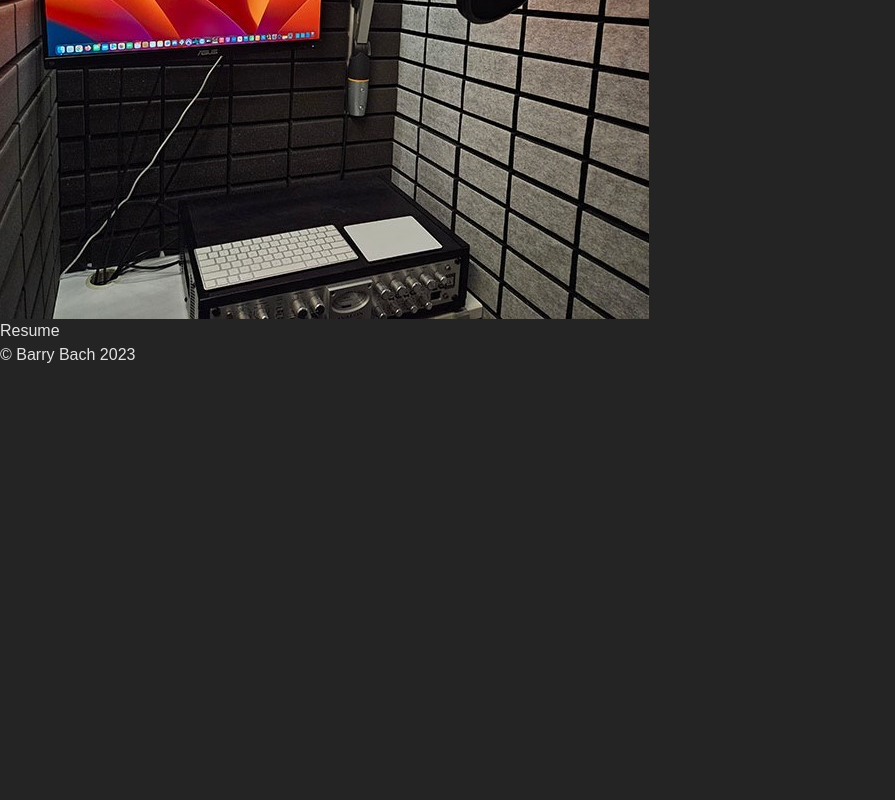
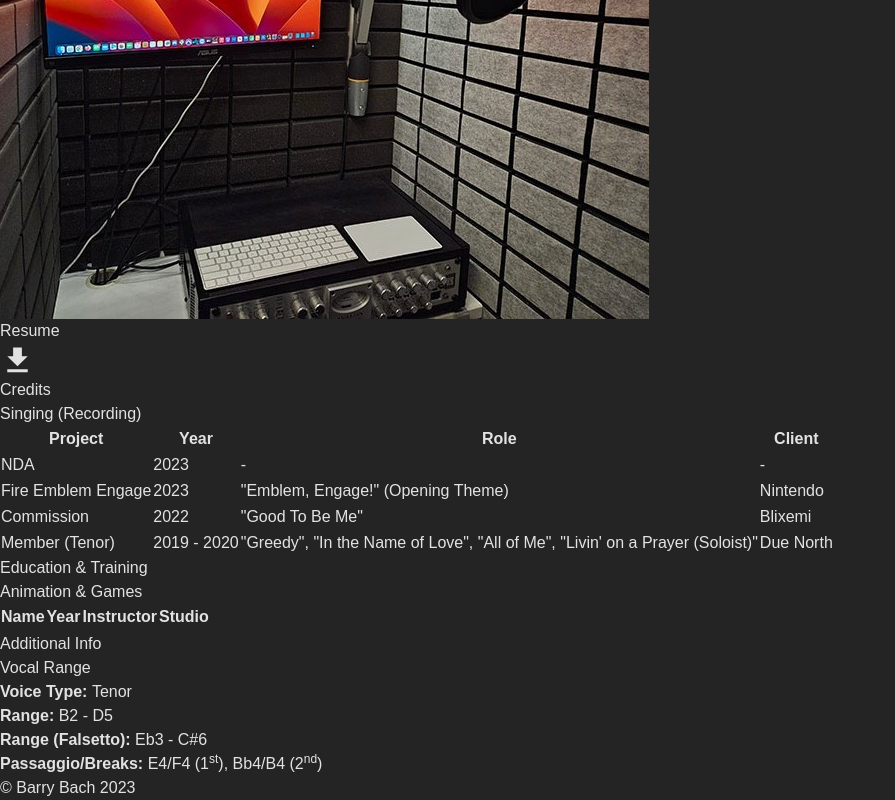
Before and after one commit to bbachdev/barry-bach-site, a React (Vite) app: page / in a window 1280 px wide. Shown: the part 3649-4449 px from the top of the page, without its empty margins (0-895 px from the left). Before the commit the page ends 4016 px from the top, so only its background shows below. Built offline with nearby package versions, Linux system fonts and the light colour scheme; a web font is replaced by a local one.

Commit message:
Style updates + beginning of Resume section

```diff
--- a/src/App.tsx
+++ b/src/App.tsx
@@ -8,6 +8,7 @@ import Headshot from './assets/images/headshot1.jpg'
 import Logo from './assets/images/NameLogo.png'
 import StudioImage from './assets/images/studio.jpg'
 import { useState } from 'react'
+import Resume from './components/Resume'
 
 function App() {
   const currentYear = new Date().getFullYear()
@@ -23,7 +24,7 @@ function App() {
               <span className={'font-light text-center text-lg mt-4'}>Singer | Voice Actor</span>
             </div>
 
-            <div className={'flex flex-col mt-auto mb-8 space-y-6'}>
+            <div className={'flex flex-col mt-4 md:mt-8 mb-8 lg:mb-8 space-y-6'}>
               <AudioPlayer title='Singing Demo' src={SingingDemo}/>
               <AudioPlayer title='Character Demo' src={SingingDemo}/>
               <AudioPlayer title='Home Studio Sample' src={SingingDemo}/>
@@ -33,18 +34,19 @@ function App() {
         <a id="about"></a><div id="aboutSection" className={'flex flex-col space-y-4 pb-10 border-x border-neutral-600'}>
           <h2 className={'text-center text-4xl mt-8 mb-6'}>About</h2>
           <p className={'w-4/5 mx-auto text-center md:text-left'}>
-            {'Barry Bach (he/him) is a professional singer and voice actor, currently residing in the greater Minneapolis area. His love for the vocal arts originated from both watching, as well as participating in, a variety of musical theatre productions throughout his teenage and early adult years. While simultaneously studying computer science at the University of Wisconsin - Eau Claire, Barry underwent further refinement of his voice and acting technique, and continued performing in various theatrical and operatic productions throughout his educational career.'}<br/><br/>
+            {'Barry Bach (he/him) is a professional singer and voice actor, currently residing in the greater Minneapolis area, best known for his recent work as vocalist for the opening theme of '}<i>Fire Emblem Engage</i>.{' His love for the vocal arts originated from both watching, as well as participating in, a variety of musical theatre productions throughout his teenage and early adult years. While simultaneously studying computer science at the University of Wisconsin - Eau Claire, Barry underwent further refinement of his voice and acting technique, and continued performing in various theatrical and operatic productions throughout his educational career.'}<br/><br/>
             {'Following his years of formal education, Barry spent several years as a member of Twin Cities based "a cappella" group, '}<i>Due North</i>{', performing for a large number of audiences within public, corporate, and education settings. Upon the group\'s disbandment in 2020, Barry honed in his skills and strengths, and began his pursuit towards voice acting and freelance singing opportunities.'}<br/><br/>
             {'Today, Barry has completed such work for a variety of clients, ranging from small independent productions to larger "triple-A" video game titles alike. His youthful, dynamic tenor voice is well suited for a variety of roles and genres of work, and he prides himself on his passion and genuine enthusiasm for his craft. Your project deserves more than just "a voice" to get the job done, and Barry is well-equipped and eager to help bring your creative vision to life.'}
           </p>
         </div>
-        <div id="specsSection" className={'flex flex-col md:flex-row bg-[#f4e8b7] text-slate-700'}>
+        <a id="studio"></a>
+        <div id="specsSection" className={'flex flex-col md:flex-row bg-[#f4efda] text-slate-700'}>
           <StudioSpecs />
-          <img className={'object-cover'} src={StudioImage} alt='Image of home studio'/>
+          <img className={'object-cover md:w-3/5'} src={StudioImage} alt='Image of home studio'/>
         </div>
-        <a id="about"></a><div id="resumeSection" className={'flex flex-col space-y-4 pb-10 border-x border-neutral-600'}>
-          <h2 className={'text-center text-4xl mt-8 mb-6'}>Resume</h2>
-
+        <a id="resume"></a>
+        <div id="resumeSection" className={'border-x border-neutral-600'}>
+          <Resume />
         </div>
       </div>
       <div id="footer" className={'bg-neutral-600 w-full flex items-center py-4'}>
--- a/src/components/Header.tsx
+++ b/src/components/Header.tsx
@@ -30,7 +30,7 @@ export default function Header() {
           <MenuIcon fontSize={'large'}/>
         )}
       </div>
-      <div className={`${isMenuOpen ? 'flex' : 'hidden'} md:hidden flex-col bg-[#242424] space-y-4 absolute py-2 top-20 right-0 w-full h-fit z-20`}>
+      <div className={`${isMenuOpen ? 'flex' : 'hidden'} md:hidden flex-col bg-[#242424] space-y-4 absolute py-2 top-20 right-0 w-full h-fit z-20 transition-all`}>
         <ul className={'flex flex-col space-y-8 items-center text-2xl'}>
           <li>
             <a href={'#'} onClick={toggleMenu}>Demos</a>
@@ -42,7 +42,7 @@ export default function Header() {
             <a href={'#studio'} onClick={toggleMenu}>Studio</a>
           </li>
           <li>
-            <a href={'#studio'} onClick={toggleMenu}>Resume</a>
+            <a href={'#resume'} onClick={toggleMenu}>Resume</a>
           </li>
         </ul>
         <ul className={'flex flex-row space-x-5 items-center mx-auto py-4'}>
@@ -71,7 +71,7 @@ export default function Header() {
             <a href={'#studio'}>Studio</a>
           </li>
           <li>
-            <a href={'#studio'}>Resume</a>
+            <a href={'#resume'}>Resume</a>
           </li>
         </ul>
       </div>
--- /dev/null
+++ b/src/components/Resume.tsx
@@ -0,0 +1,122 @@
+import ResumeData from '../data/resume.json'
+import FileDownloadIcon from '@mui/icons-material/FileDownload';
+
+interface Resume {
+  credits:    Credits[];
+  education:  Education[];
+  additional: Additional[];
+}
+
+interface Additional {
+  header:  string;
+  details: string;
+}
+
+interface Credits {
+  categoryId:   string;
+  categoryName: string;
+  items:        CreditsItem[];
+}
+
+interface CreditsItem {
+  itemId:  string;
+  project: string;
+  year:    string;
+  role:    string;
+  client:  string;
+  url?:    string;
+}
+
+interface Education {
+  categoryId:   string;
+  categoryName: string;
+  items:        EducationItem[];
+}
+
+interface EducationItem {
+  itemId:     string;
+  name:       string;
+  year:       string;
+  instructor: string;
+  studio:     string;
+}
+
+export default function Resume() {
+  const resume : Resume = ResumeData
+
+  const downloadResume = () => {
+    console.log('download resume')
+  }
+
+  return (
+    <div id="resumeSection" className={'flex flex-col space-y-4 pb-10 w-4/5 mx-auto'}>
+      <div className={'flex flex-row items-center relative'}>
+        {/* TODO: Center this better */ }
+        <h2 className={'text-4xl mt-8 mb-6 mx-auto'}>Resume</h2>
+        <a className={'cursor-pointer mt-4 absolute right-0'} onClick={downloadResume} download title='Download'>
+          <FileDownloadIcon fontSize={'large'}/>
+        </a>
+      </div>
+      {/* TODO: For mobile, potentially have each row be "Role" bolded as main, and then newline with the other fields? */}
+      <div className={'text-3xl mb-6 text-gray-400'}>Credits</div>
+      {resume.credits.map((credit : Credits) => (
+        <div key={credit.categoryId}>
+          <h4 className={'text-lg mb-6 text-gray-400'}>{credit.categoryName}</h4>
+          <table className={'table-auto w-full'}>
+            <thead>
+              <tr>
+                <th className={'text-left w-1/4'}>Project</th>
+                <th className={'text-left'}>Year</th>
+                <th className={'text-left w-1/2'}>Role</th>
+                <th className={'text-left'}>Client</th>
+              </tr>
+            </thead>
+            <tbody>
+              {credit.items.map((item : CreditsItem) => (
+                <tr key={item.itemId}>
+                  <td className={'text-xl py-2'}>{item.project}</td>
+                  <td className={'text-lg'}>{item.year}</td>
+                  <td className={'text-lg italic pr-4'}>{item.role}</td>
+                  <td className={'text-lg'}>{item.client}</td>
+                </tr>
+              ))}
+            </tbody>
+          </table>
+        </div>
+      ))}
+      <div className={'text-3xl mb-6 text-gray-400'}>Education & Training</div>
+      {resume.education.map((education : Education) => (
+        <div key={education.categoryId}>
+          <h4 className={'text-lg mb-6 text-gray-400'}>{education.categoryName}</h4>
+          <table className={'table-auto w-full'}>
+            <thead>
+              <tr>
+                <th className={'text-left'}>Name</th>
+                <th className={'text-left'}>Year</th>
+                <th className={'text-left'}>Instructor</th>
+                <th className={'text-left'}>Studio</th>
+              </tr>
+            </thead>
+            <tbody>
+              {education.items.map((item : EducationItem) => (
+                <tr key={item.itemId}>
+                  <td className={'text-xl py-2'}>{item.name}</td>
+                  <td className={'text-lg'}>{item.year}</td>
+                  <td className={'text-lg'}>{item.instructor}</td>
+                  <td className={'text-lg'}>{item.studio}</td>
+                </tr>
+              ))}
+            </tbody>
+          </table>
+        </div>
+      ))}
+      <div className={'text-3xl mb-6 text-gray-400'}>Additional Info</div>
+      {resume.additional.map((additional : Additional) => (
+        <div key={additional.header} className={'flex flex-col space-y-2'}>
+          <h4 className={'text-lg mb-2 text-gray-400'}>{additional.header}</h4>
+          <p className={'text-lg'} dangerouslySetInnerHTML={{__html: additional.details}}></p>
+        </div>
+      ))}
+    </div>
+  )
+}
--- a/src/components/StudioSpecs.tsx
+++ b/src/components/StudioSpecs.tsx
@@ -16,7 +16,7 @@ export default function StudioSpecs() {
       <h2 className={'text-center text-4xl mt-8 mb-6'}>Home Studio</h2>
       <div className={'mx-auto'}>
         {specList.map((spec) => (
-          <div key={spec.id} className={'flex flex-row space-x-2'}>
+          <div key={spec.id} className={'flex flex-row space-x-2 border-b border-black p-2'}>
             {/* <img src={spec.icon} alt={spec.name} className={'w-6 h-6'}/> */}
             <p><span className={'font-bold mr-2'}>{spec.type}:</span>{spec.name}</p>
           </div>
--- /dev/null
+++ b/src/data/resume.json
@@ -0,0 +1,62 @@
+{
+  "credits": [
+    {
+      "categoryId": "1",
+      "categoryName": "Singing (Recording)",
+      "items": [
+        {
+          "itemId": "1",
+          "project": "NDA",
+          "year": "2023",
+          "role": "-",
+          "client": "-"
+        },
+        {
+          "itemId": "2",
+          "project": "Fire Emblem Engage",
+          "year": "2023",
+          "role": "\"Emblem, Engage!\" (Opening Theme)",
+          "client": "Nintendo",
+          "url": "https://www.nintendo.com/store/products/fire-emblem-engage-switch/"
+        },
+        {
+          "itemId": "3",
+          "project": "Commission",
+          "year": "2022",
+          "role": "\"Good To Be Me\"",
+          "client": "Blixemi",
+          "url": "https://www.youtube.com/watch?v=8qsA5SgdpHk"
+        },
+        {
+          "itemId": "4",
+          "project": "Member (Tenor)",
+          "year": "2019 - 2020",
+          "role": "\"Greedy\", \"In the Name of Love\", \"All of Me\", \"Livin' on a Prayer (Soloist)\"",
+          "client": "Due North",
+          "url": "https://open.spotify.com/artist/7u8NVVVIks753OYIOWFdDM?si=uc8gFDibTQ2O2kRgFB8iBQ"
+        }
+      ]
+    }
+  ],
+  "education": [
+    {
+      "categoryId": "1",
+      "categoryName": "Animation & Games",
+      "items": [
+        {
+          "itemId": "1",
+          "name": "",
+          "year": "",
+          "instructor": "",
+          "studio": ""
+        }
+      ]
+    }
+  ],
+  "additional": [
+    {
+      "header": "Vocal Range",
+      "details": "<b>Voice Type: </b>Tenor<br/><b>Range:</b> B2 - D5<br/><b>Range (Falsetto):</b> Eb3 - C#6<br/><b>Passaggio/Breaks:</b> E4/F4 (1<sup>st</sup>), Bb4/B4 (2<sup>nd</sup>)"
+    }
+  ]
+}
--- a/src/data/specs.json
+++ b/src/data/specs.json
@@ -38,7 +38,7 @@
   {
     "id": 7,
     "type": "Communication",
-    "name": "Source-Connect Standard, Discord, Zoom",
+    "name": "Source-Connect Standard, Zoom, Discord",
     "icon": ""
   }
 ]
```
